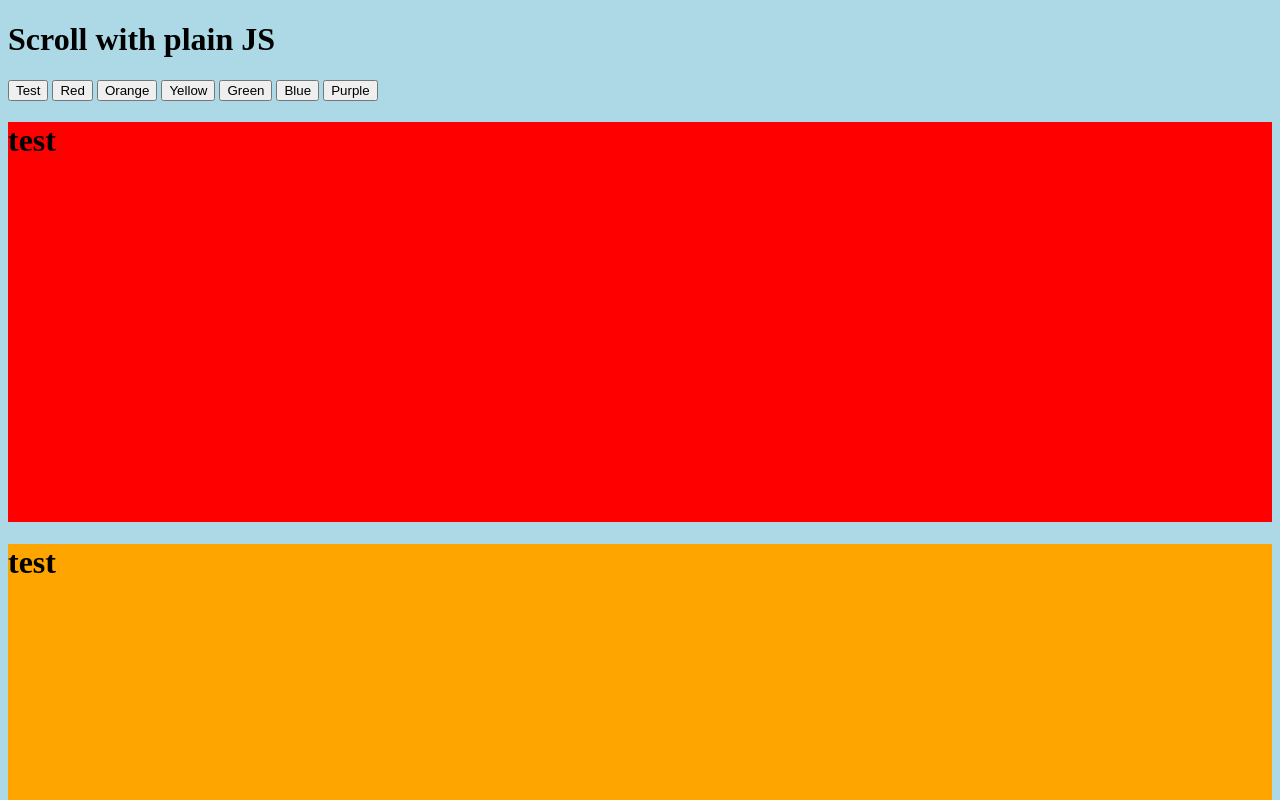
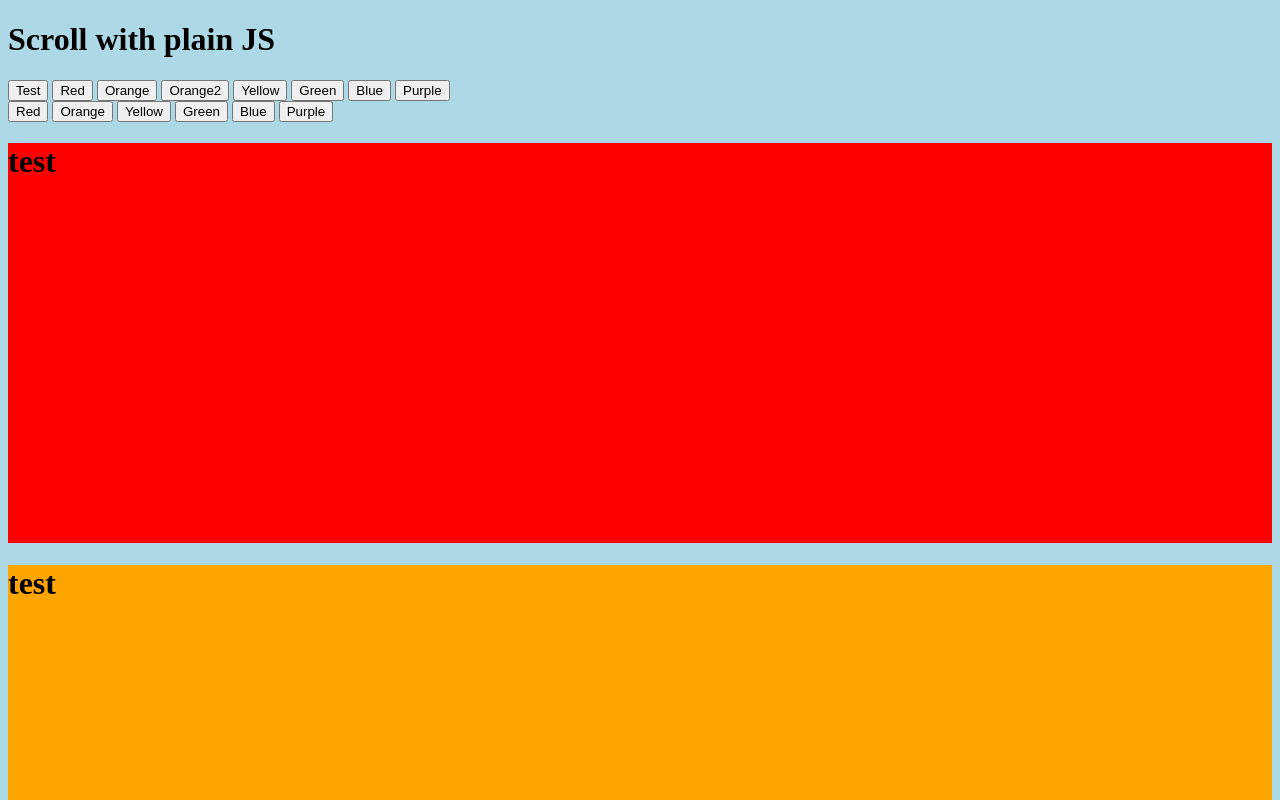
Before and after one commit to 74089/scroll, a plain HTML site: page index.html in a window 1280 px wide. Shown: the top 800 px of the page. Drawn offline with Linux system fonts and the light colour scheme.

Commit message:
Created 1 function for multiple buttons
Created the function that links to multiple buttons with have parameters.
The function reads the parameters and uses it to scroll to the section.

```diff
--- a/index.html
+++ b/index.html
@@ -14,10 +14,18 @@
     <button onclick="test()">Test</button>
     <button onclick="button1()">Red</button>
     <button onclick="button2()">Orange</button>
+    <button onclick="button22()">Orange2</button>
     <button onclick="button3()">Yellow</button>
     <button onclick="button4()">Green</button>
     <button onclick="button5()">Blue</button>
-    <button onclick="button6()">Purple</button>
+    <button onclick="button6()">Purple</button><br>
+
+    <button onclick="button1('red')">Red</button>
+    <button onclick="button2('orange')">Orange</button>
+    <button onclick="button3('yellow')">Yellow</button>
+    <button onclick="button4('green')">Green</button>
+    <button onclick="myFunction('blue')">Blue</button>
+    <button onclick="myFunction('purple')">Purple</button>
 
 
     <!-- Divs for scrollable space -->
--- a/js/js.js
+++ b/js/js.js
@@ -9,6 +9,9 @@ function button1() {
 function button2() {
   var elmnt = document.getElementById("orange");
   elmnt.scrollIntoView({ block: 'end',  behavior: 'smooth' });
+}
+function button22() {
+  document.querySelector("#orange").scrollIntoView({ block: 'end',  behavior: 'smooth' });
 }
 function button3() {
   var elmnt = document.getElementById("yellow");
@@ -26,3 +29,8 @@ function button6() {
   var elmnt = document.getElementById("purple");
   elmnt.scrollIntoView({ block: 'end',  behavior: 'smooth' });
 }
+
+function myFunction(parameter) {
+  var x = parameter;
+  document.getElementById(x).scrollIntoView({ block: 'end',  behavior: 'smooth' });
+}
```
